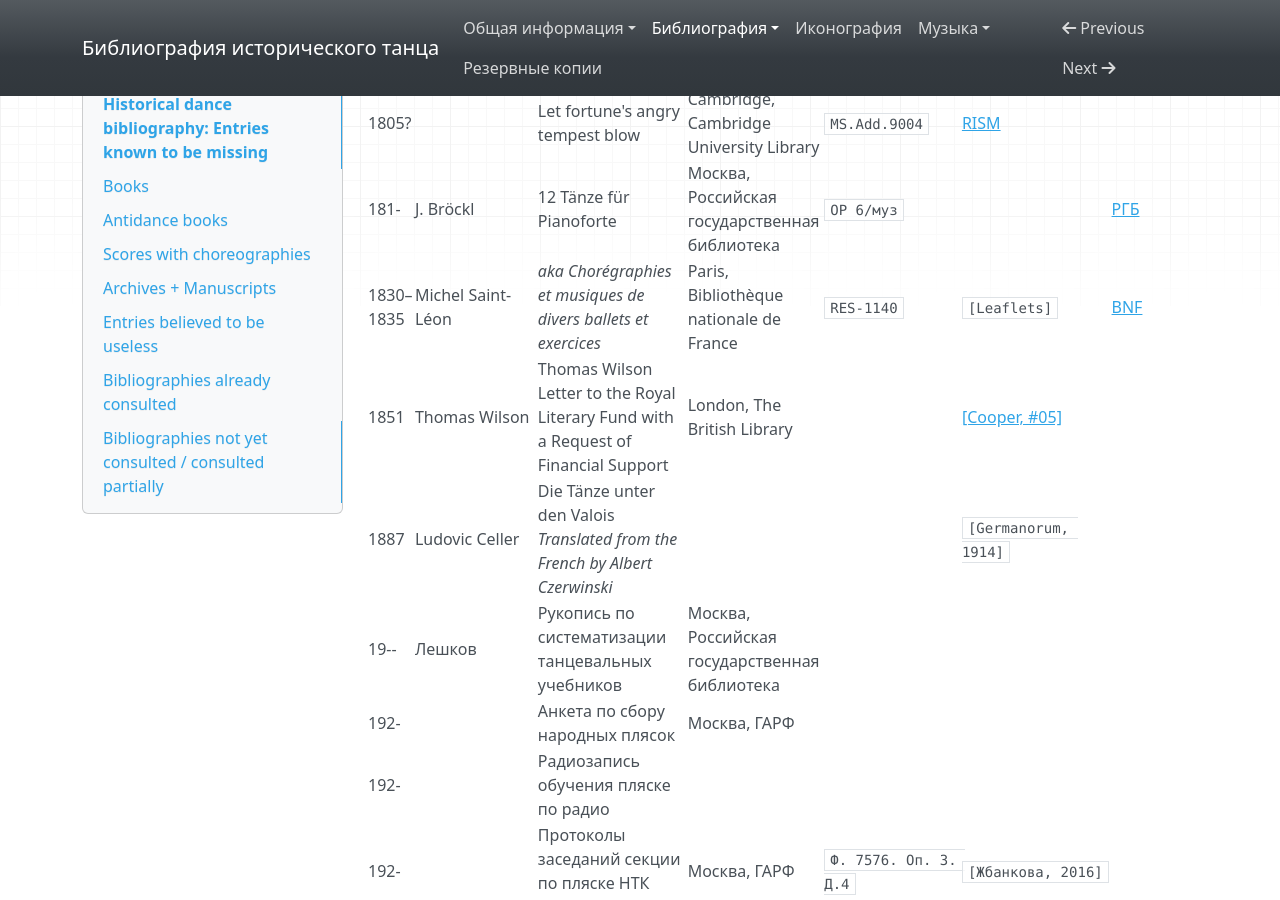
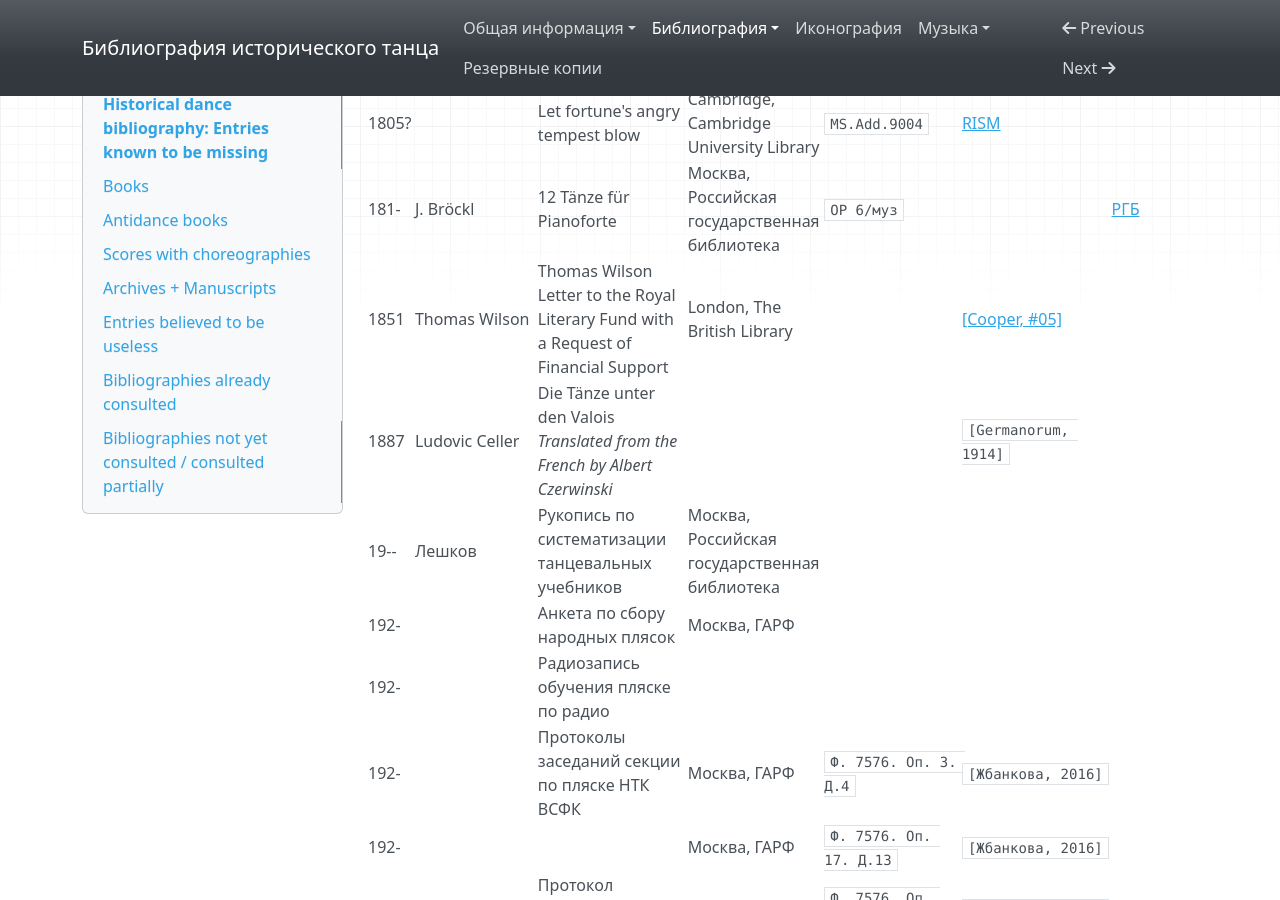
Before and after one commit to hda-technical/dancebooks, an MkDocs documentation site: the page built from docs/bibliography_missing.md, in a window 1280 px wide and 900 px high, scrolled down 66898 px. Built offline with MkDocs 1.6.1, drawn with Linux system fonts in a browser that asks for light colours; nearby versions of some CDN libraries.

Commit message:
Complete Michel Saint-Léon manuscript collection

```diff
--- a/docs/bibliography_missing.md
+++ b/docs/bibliography_missing.md
@@ -654,7 +654,6 @@
 | 1793 | Asa Willcox | Asa Willcox’s Book of Figures | Chicago, Newberry Library | `VAULT Case MS V 168 .971` | [Transcription in [Willcox, 1918]](https://bib.hda.org.ru/books/willcox_1918) | [Chicago, Newberry LIbrary](https://webvoyage.carli.illinois.edu/nby/cgi-bin/Pwebrecon.cgi?DB=local&v1=1&BBRecID=771635) |
 | 1805? | | Let fortune's angry tempest blow | Cambridge, Cambridge University Library | `MS.Add.9004` |[RISM](http://www.rism.org.uk/manuscripts/116377) | |
 | 181- | J. Bröckl | 12 Tänze für Pianoforte | Москва, Российская государственная библиотека | `ОР 6/муз` | | [РГБ](https://search.rsl.ru/ru/record/01004832331) |
-| 1830–1835 | Michel Saint-Léon | _aka Chorégraphies et musiques de divers ballets et exercices_ | Paris, Bibliothèque nationale de France | `RES-1140` | `[Leaflets]` | [BNF](https://catalogue.bnf.fr/ark:/12148/cb43993796t) |
 | 1851 | Thomas Wilson | Thomas Wilson Letter to the Royal Literary Fund with a Request of Financial Support | London, The British Library | | [[Cooper, #05]](https://www.regencydances.org/paper005.php) |
 | 1887 | Ludovic Celler | Die Tänze unter den Valois<br/>_Translated from the French by Albert Czerwinski_ | | | `[Germanorum, 1914]` | |
 | 19-- | Лешков | Рукопись по систематизации танцевальных учебников | Москва, Российская государственная библиотека | | | |
```
Also changed, not shown: 1 other file.
